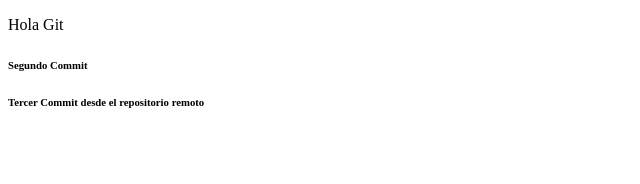
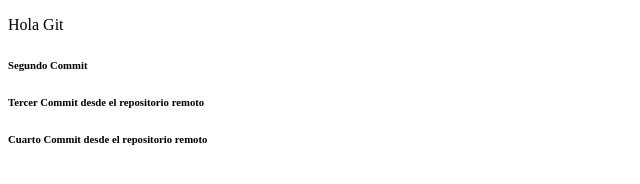
Before and after one commit to CamiloYate09/pruebas_git, a plain HTML site: page index.html in a window 1280 px wide. Shown: the whole page, without its empty margins (0-640 px from the left). Drawn offline with Linux system fonts and the light colour scheme.

Commit message:
Update index.html
Cuarto Commit desde el repositorio remoto

```diff
--- a/index.html
+++ b/index.html
@@ -10,6 +10,8 @@
 
 		<h6>Tercer Commit desde el repositorio remoto</h6>
 
+		<h6>Cuarto Commit desde el repositorio remoto</h6>
+
 	</div>
 
 </body>
```
